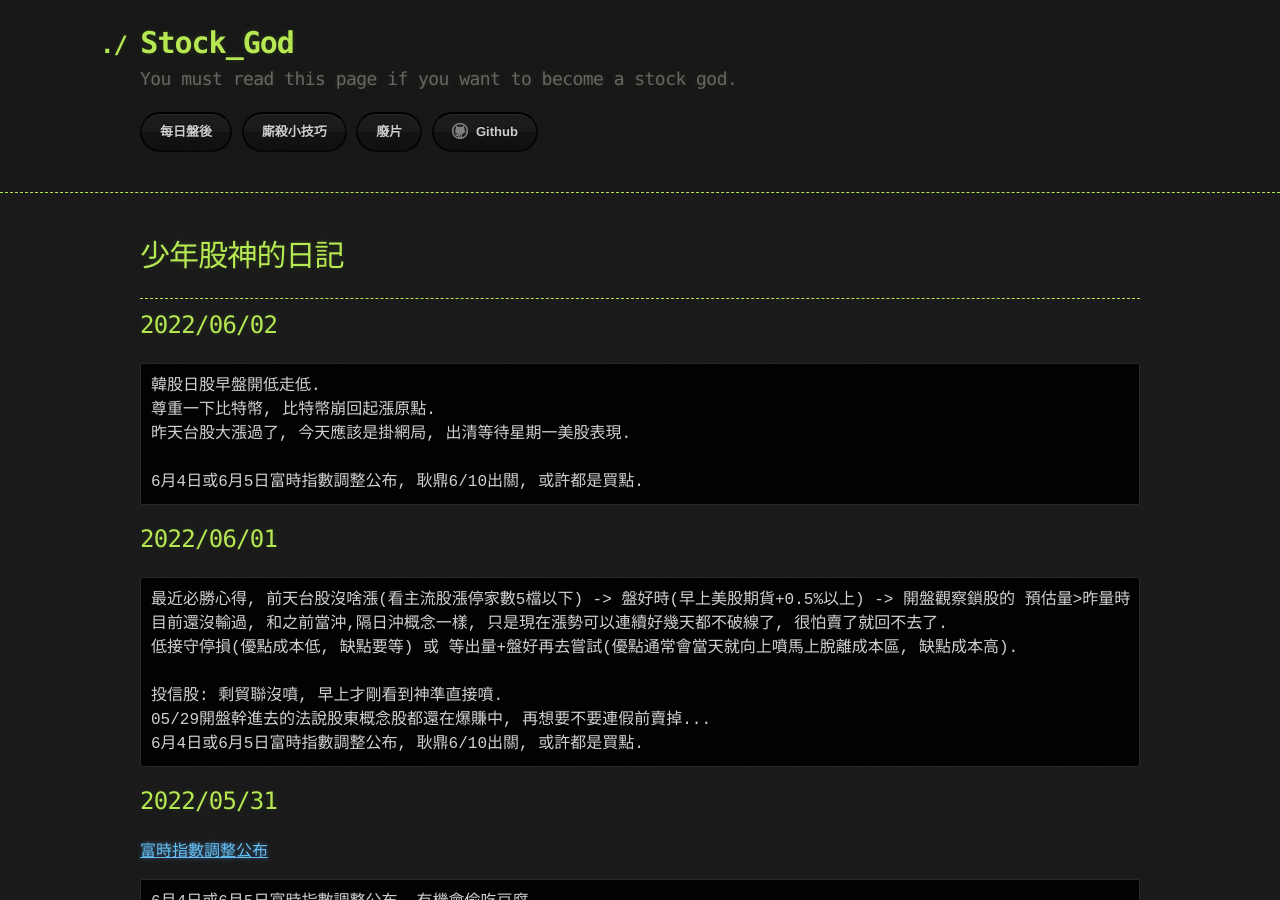
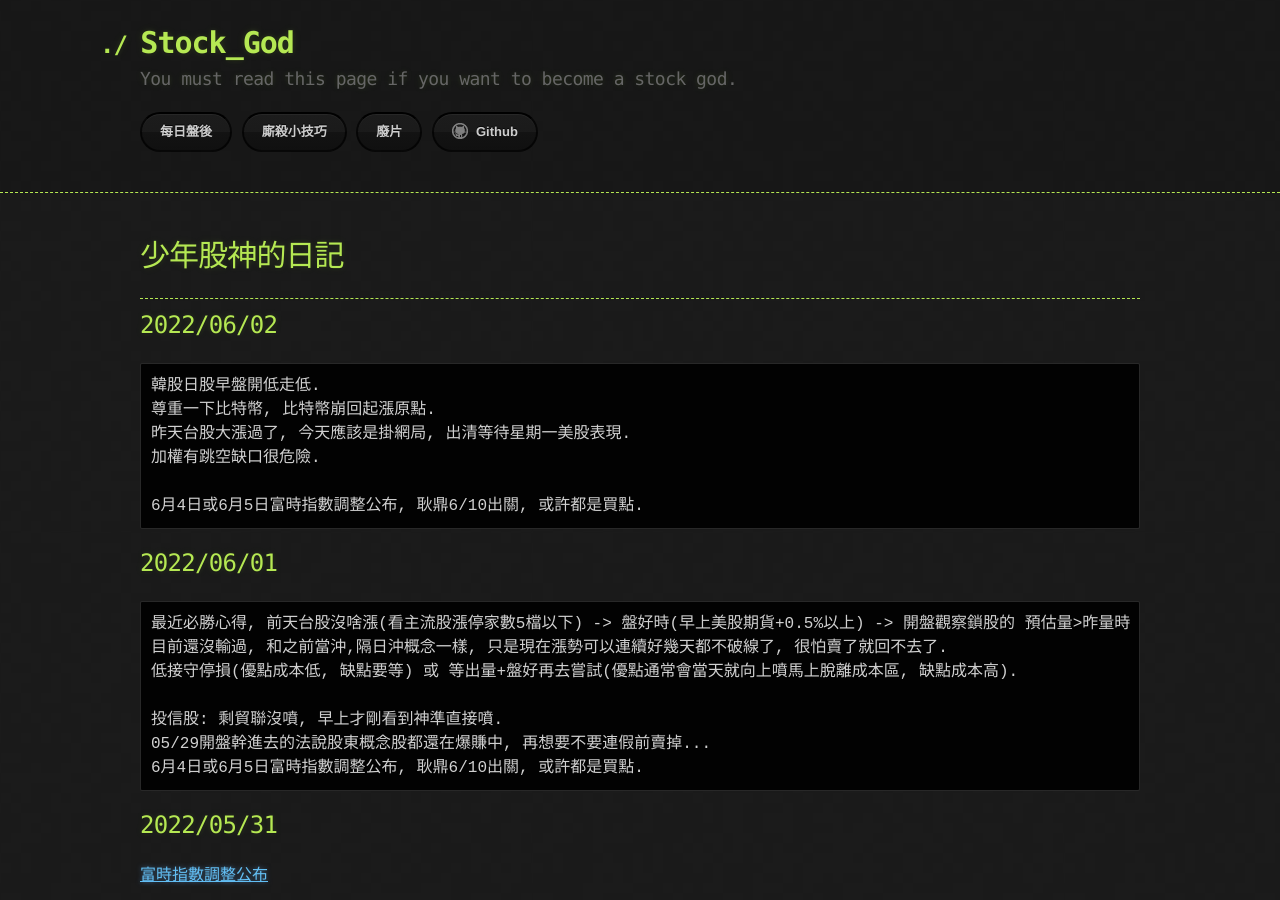
Before and after one commit to lepg5487/Stock_God, a Jekyll site: the page built from index.md, in a window 1280 px wide and 900 px high. Built offline with Jekyll 4.4.1, drawn with Linux system fonts in a browser that asks for light colours; our own code applies the rules of GitHub Pages for plain Markdown files.

Commit message:
Update index.md

````diff
--- a/index.md
+++ b/index.md
@@ -11,6 +11,7 @@ layout: testlayouts
 韓股日股早盤開低走低.
 尊重一下比特幣, 比特幣崩回起漲原點.
 昨天台股大漲過了, 今天應該是掛網局, 出清等待星期一美股表現.
+加權有跳空缺口很危險.
 
 6月4日或6月5日富時指數調整公布, 耿鼎6/10出關, 或許都是買點.
 ```
````
